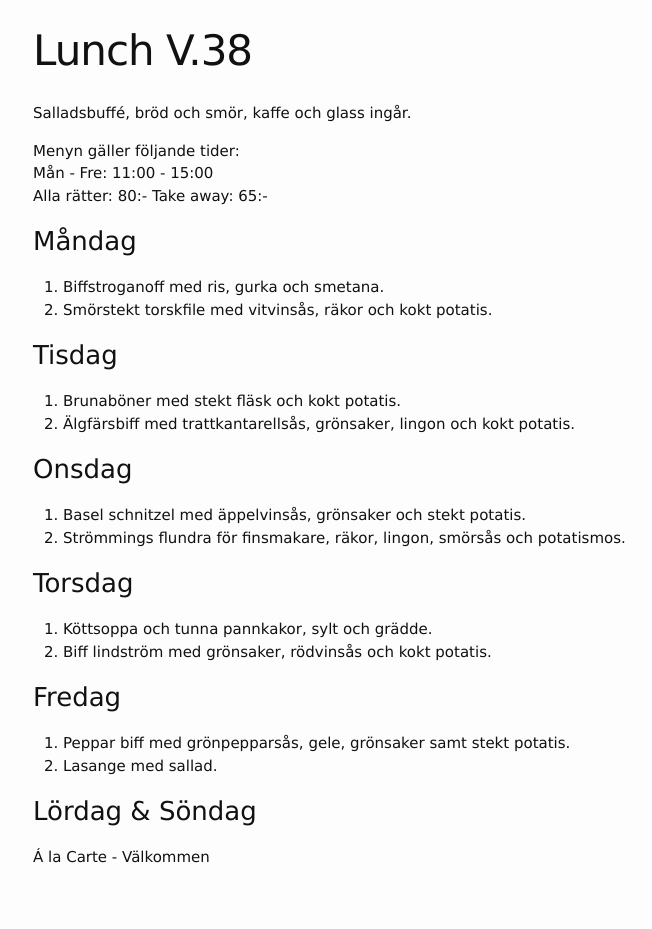
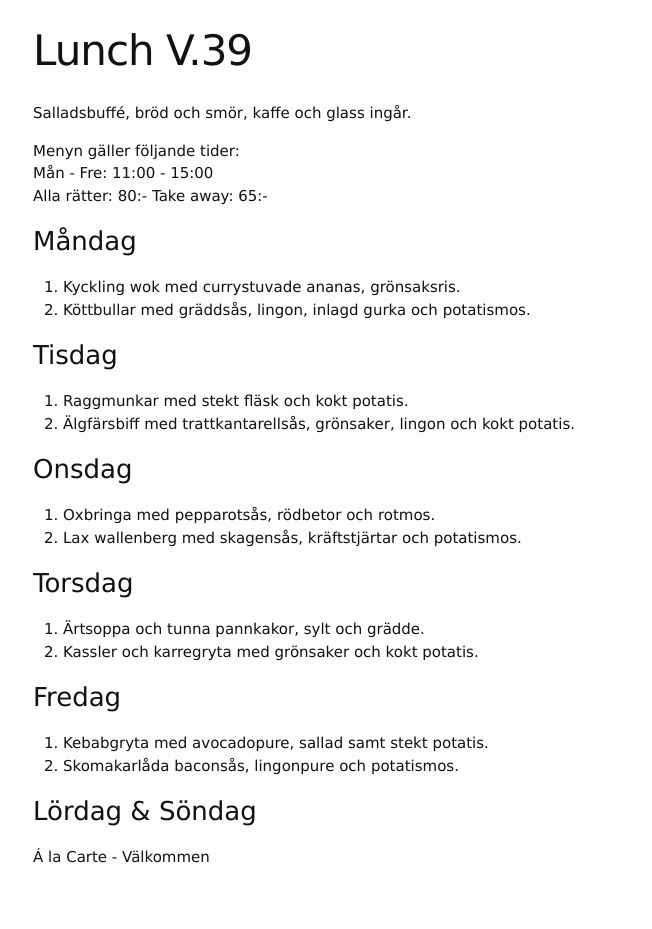
Before and after one commit to FarInn62/farinn62.github.io, a Jekyll site: the page built from lunch.md, in a window 1280 px wide. Shown: the whole page, without its empty margins (237-889 px from the left). Built offline with Jekyll 4.4.1, drawn with Linux system fonts in a browser that asks for light colours.

Commit message:
Update lunch.md

```diff
--- a/lunch.md
+++ b/lunch.md
@@ -1,6 +1,6 @@
 ---
 layout: foodmenu
-title: Lunch V.38
+title: Lunch V.39
 permalink: /lunch/
 published: true
 ---
@@ -12,28 +12,28 @@ Alla rätter: 80:- Take away: 65:-
 
 ### Måndag
 
-1. Biffstroganoff med ris, gurka och smetana.
-2. Smörstekt torskfile med vitvinsås, räkor och kokt potatis.
+1. Kyckling wok med currystuvade ananas, grönsaksris.
+2. Köttbullar med gräddsås, lingon, inlagd gurka och potatismos.
 
 ### Tisdag
 
-1. Brunaböner med stekt fläsk och kokt potatis.
+1. Raggmunkar med stekt fläsk och kokt potatis.
 2. Älgfärsbiff med trattkantarellsås, grönsaker, lingon och kokt potatis.
 
 ### Onsdag
 
-1. Basel schnitzel med äppelvinsås, grönsaker och stekt potatis.
-2. Strömmings flundra för finsmakare, räkor, lingon, smörsås och potatismos.
+1. Oxbringa med pepparotsås, rödbetor och rotmos.
+2. Lax wallenberg med skagensås, kräftstjärtar och potatismos.
 
 ### Torsdag
 
- 1. Köttsoppa och tunna pannkakor, sylt och grädde.
- 2. Biff lindström med grönsaker, rödvinsås och kokt potatis.
+ 1. Ärtsoppa och tunna pannkakor, sylt och grädde.
+ 2. Kassler och karregryta med grönsaker och kokt potatis.
 
 ### Fredag
 
-1. Peppar biff med grönpepparsås, gele, grönsaker samt stekt potatis.
-2. Lasange med sallad.
+1. Kebabgryta med avocadopure, sallad samt stekt potatis.
+2. Skomakarlåda baconsås, lingonpure och potatismos.
 
 ### Lördag & Söndag
 Á la Carte - Välkommen
```
